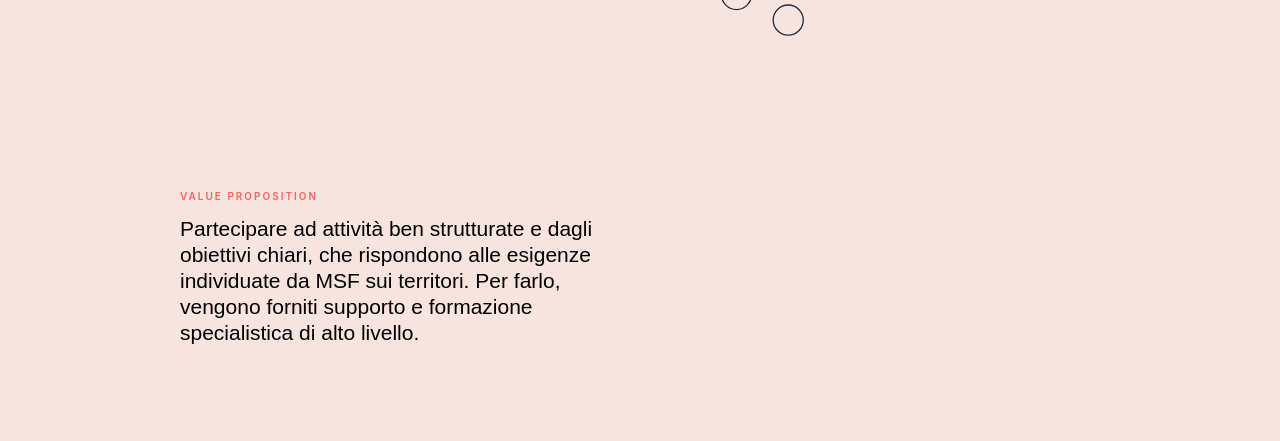
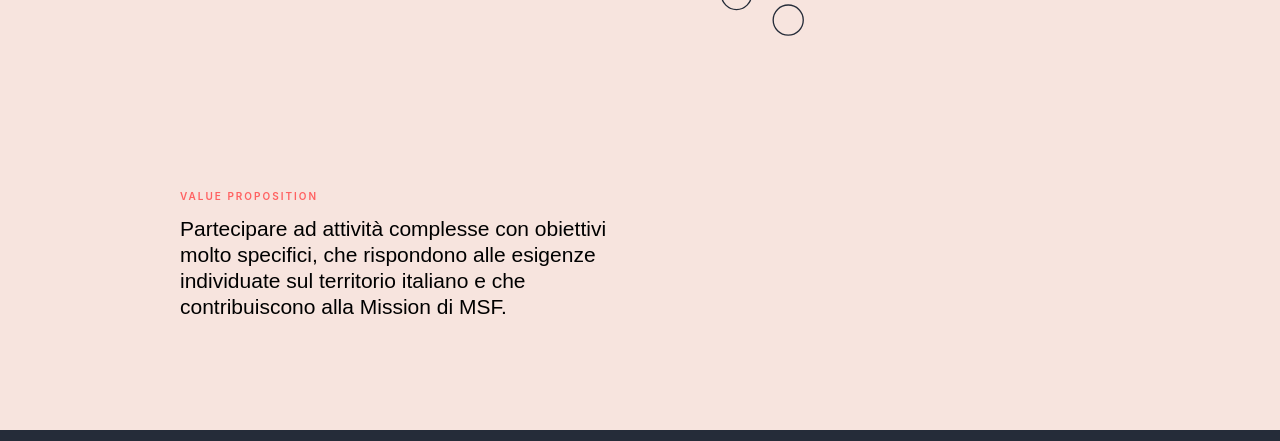
Before and after one commit to oblodesign/MSF-Website, a plain HTML site: page project-activists.html in a window 1280 px wide. Shown: the part 359-800 px from the top of the page. Drawn offline with nearby package versions, Linux system fonts and the light colour scheme; no server answers; a script that the page names is missing.

Commit message:
Update project-activists.html

```diff
--- a/project-activists.html
+++ b/project-activists.html
@@ -64,7 +64,7 @@
     </div>
     <div class="container-4 w-container">
       <h6 class="normaletto spiegintitolin due">value proposition</h6>
-      <p class="pitalic2-a"><em class="italic-text-copy">Partecipare ad attività ben strutturate e dagli obiettivi chiari, che rispondono alle esigenze individuate da MSF sui territori. Per farlo, vengono forniti supporto e formazione specialistica di alto livello.</em></p>
+      <p class="pitalic2-a"><em class="italic-text-copy">Partecipare ad attività complesse con obiettivi molto specifici, che rispondono alle esigenze individuate sul territorio italiano e che contribuiscono alla Mission di MSF.</em></p>
     </div>
   </div>
   <div class="section-16 wf-section">
```
